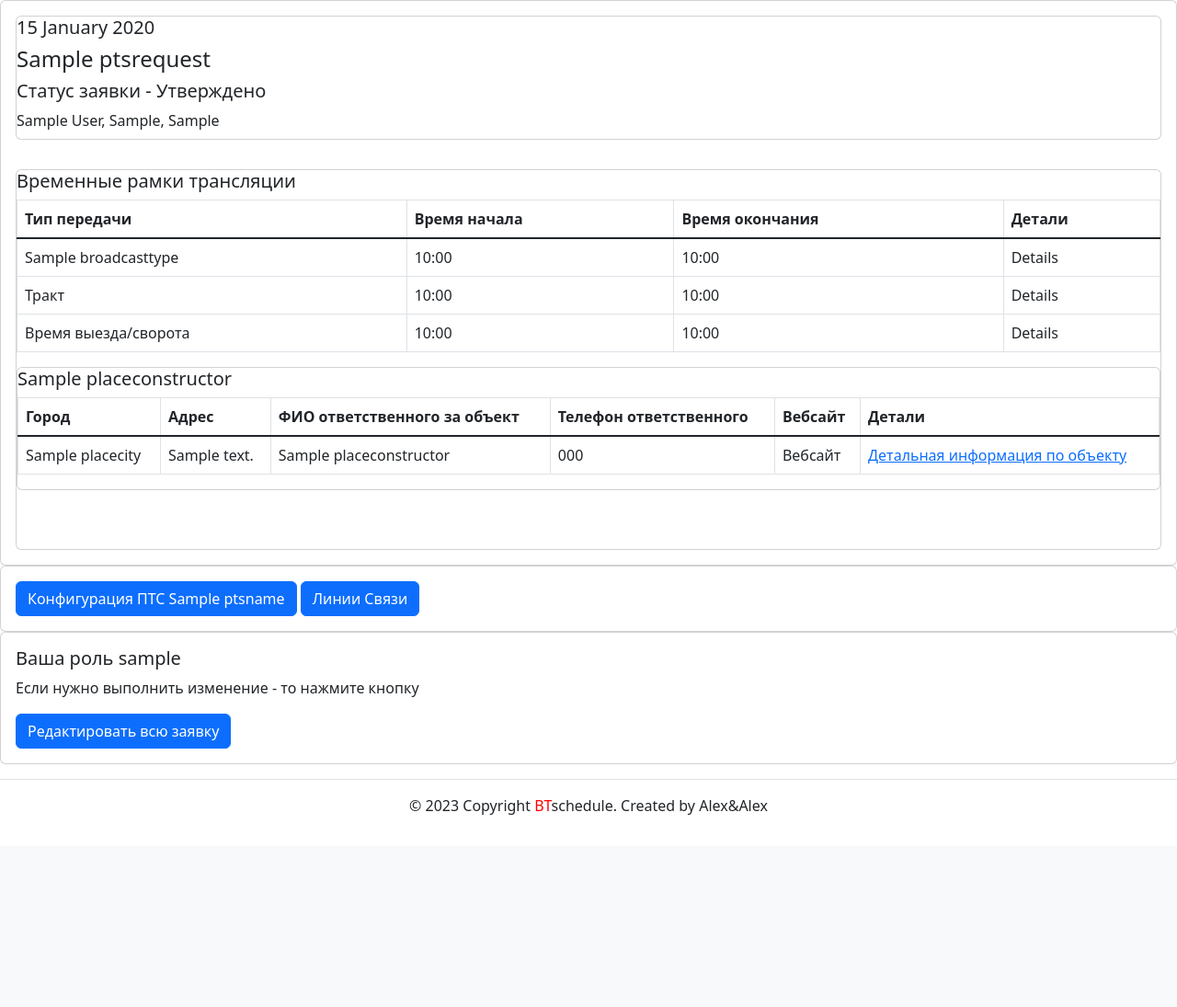
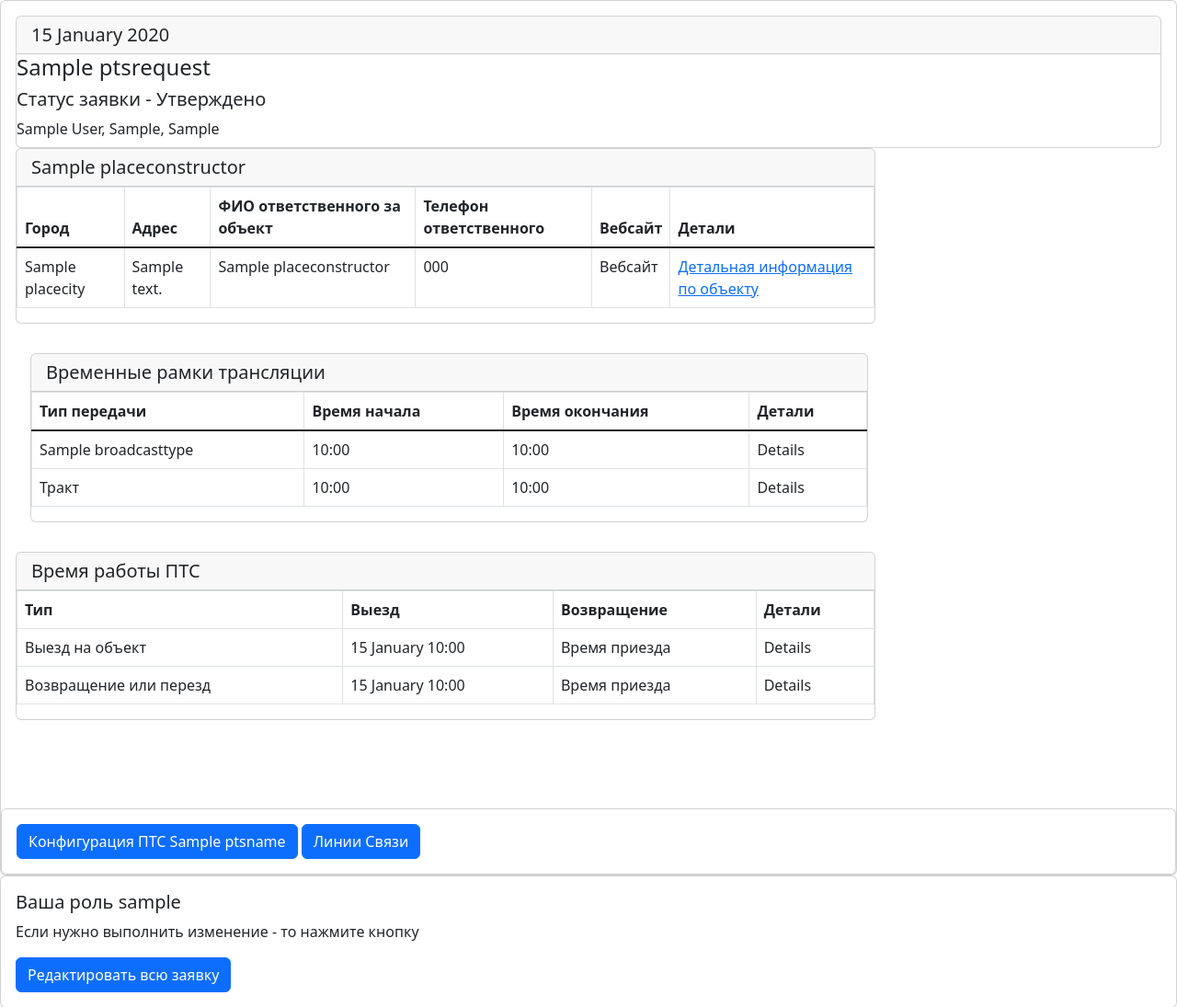
Before and after one commit to Gollum959/Schedule, a Django app: page /request/1/ in a window 1280 px wide. Shown: the part 56-1151 px from the top of the page at 92% size. Before the commit the page ends 942 px from the top, so only its background shows below. Run offline with Django 3.2, Linux system fonts and the light colour scheme; a user stored in the database is signed in; tables that the repository leaves empty hold one stand-in row (values such as "Sample post"); some libraries are stand-ins or nearby versions.

Commit message:
modified:   schedule/templates/pts_requests/list_requests.html 	modified:   schedule/templates/pts_requests/request_detail.html

```diff
--- a/schedule/templates/pts_requests/request_detail.html
+++ b/schedule/templates/pts_requests/request_detail.html
@@ -1,53 +1,17 @@
 {% extends 'base.html' %}
-{% block title %}<title></title>{% endblock %}
+{% block title %}<title>Заявка на {{ ptsrequest.name }} </title>{% endblock %}
 {% block content %}
 
 <div class="card">
   <div class="card-body">
     <div class="card">
-        <h5 class="card-title">{{ ptsrequest.broadcast_start_date|date:'d E Y' }} </h5>
+        <h5 class="card-header">{{ ptsrequest.broadcast_start_date|date:'d E Y' }} </h5>
         <h4 class="card-title">{{ ptsrequest.name }} </h4>
         <h5 class="card-title">Статус заявки - {{ ptsrequest.get_status_display }} </h5>
         <h7 class="card-title">{{ ptsrequest.author.get_full_name }}, {{ptsrequest.author.position}}, {{ptsrequest.author.direction}}</h7>
     </div>
-  </div>
-  <div class="card-body">
-    <div class="card">
-      <h5 class="card-title">Временные рамки трансляции</h5>
-      <table class="table table-bordered">
-        <thead>
-          <tr>
-            <th scope="col">Тип передачи</th>
-            <th scope="col">Время начала</th>
-            <th scope="col">Время окончания</th>
-            <th scope="col">Детали</th>
-          </tr>
-        </thead>
-        <tbody class="table-group-divider">
-          <tr>
-            <td>{{ ptsrequest.type  }}</td>
-            <td>{{ ptsrequest.broadcast_start_date|date:'H:i'  }}</td>
-            <td>{{ ptsrequest.broadcast_end_date|date:'H:i'  }}</td>
-            <td>Details</td>
-          </tr>
-          <tr>
-            <td>Тракт</td>
-            <td>{{ ptsrequest.trakt_start_date|date:'H:i'  }}</td>
-            <td>{{ ptsrequest.trakt_end_date|date:'H:i'  }}</td>
-            <td>Details</td>
-          </tr>
-          <tr>
-            <td>Время выезда/сворота</td>
-            <td>{{ ptsrequest.start_date|date:'H:i'  }}</td>
-            <td>{{ ptsrequest.end_date|date:'H:i'  }}</td>
-            <td>Details</td>
-          </tr>
-        </tbody>
-      </table>
-
-      <div class="card">
-
-          <h5 class="card-title">{{ ptsrequest.place.name  }}</h5>
+    <div class="card w-75 mb-3">
+      <h5 class="card-header">{{ ptsrequest.place.name  }}</h5>
         <table class="table table-bordered">
             <thead>
               <tr>
@@ -73,8 +37,65 @@
             </tr>
           </tbody>
         </table>
+    </div>
+    <div class="card-body">
+      <div class="card w-75 mb-3">
+        <h5 class="card-header">Временные рамки трансляции</h5>
+        <table class="table table-bordered">
+          <thead>
+            <tr>
+              <th scope="col">Тип передачи</th>
+              <th scope="col">Время начала</th>
+              <th scope="col">Время окончания</th>
+              <th scope="col">Детали</th>
+            </tr>
+          </thead>
+          <tbody class="table-group-divider">
+            <tr>
+              <td>{{ ptsrequest.type  }}</td>
+              <td>{{ ptsrequest.broadcast_start_date|date:'H:i'  }}</td>
+              <td>{{ ptsrequest.broadcast_end_date|date:'H:i'  }}</td>
+              <td>Details</td>
+            </tr>
+            <tr>
+              <td>Тракт</td>
+              <td>{{ ptsrequest.trakt_start_date|date:'H:i'  }}</td>
+              <td>{{ ptsrequest.trakt_end_date|date:'H:i'  }}</td>
+              <td>Details</td>
+            </tr>
+          </tbody>
+        </table>
+      </div>
+    </div>
+    <div class="card w-75 mb-3">
+        <h5 class="card-header">Время работы ПТС</h5>
+          <table class="table table-bordered">
+            <thead>
+              <tbody class="table-group-divider"></tbody>
+              <tr>
+                <th scope="col">Тип</th>
+                <th scope="col">Выезд</th>
+                <th scope="col">Возвращение</th>
+                <th scope="col">Детали</th>
+              </tr>
+            </thead>
+          <tr>
+            <td>Выезд на объект</td>
+            <td>{{ ptsrequest.start_date|date:'d E H:i'  }}</td>
+            <td>Время приезда</td>
+            <td>Details</td>
+          </tr>
+          <tr>
+            <td>Возвращение или перезд</td>
+            <td>{{ ptsrequest.end_date|date:'d E H:i'  }}</td>
+            <td>Время приезда</td>
+            <td>Details</td>
+          </tr>
+        </tbody>
+      </table>
+    </div>
 
-      </div>
+
 
     <div class="card-body">
       <div class="collapse" id="ptscollapse">
@@ -248,7 +269,7 @@
               </div>
             {% comment %} </div> {% endcomment %}
 
-          </div>
+
       </div>
       <div class="card-body">
           <div class="collapse" id="linecollapse">
@@ -342,8 +363,7 @@
       </div>
     </div>
   </div>
-    </div>
-  </div>
+
 
   <div class="card">
     <div class="card-body">
@@ -369,5 +389,5 @@
       {% endif %}
     </div>
   </div>
-
+</div>
 {% endblock %}
```
Also changed, not shown: schedule/templates/pts_requests/list_requests.html (+4 -4 lines). Lines whose indentation alone changed are shown as unchanged.
